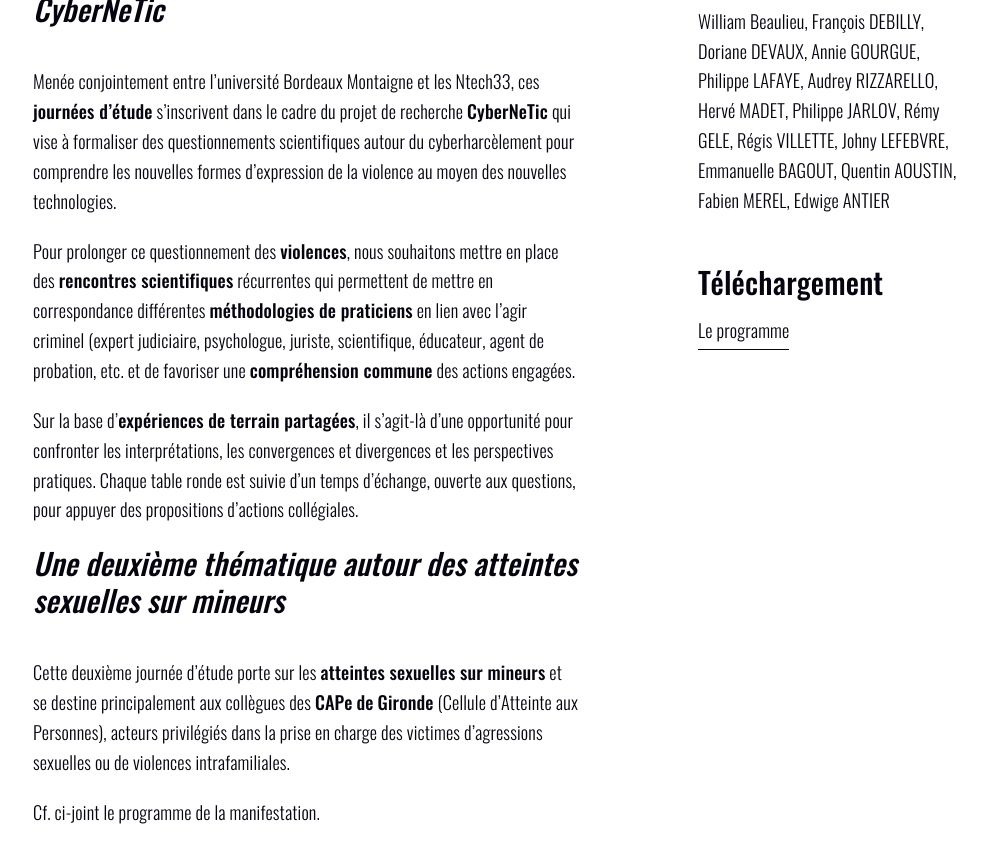
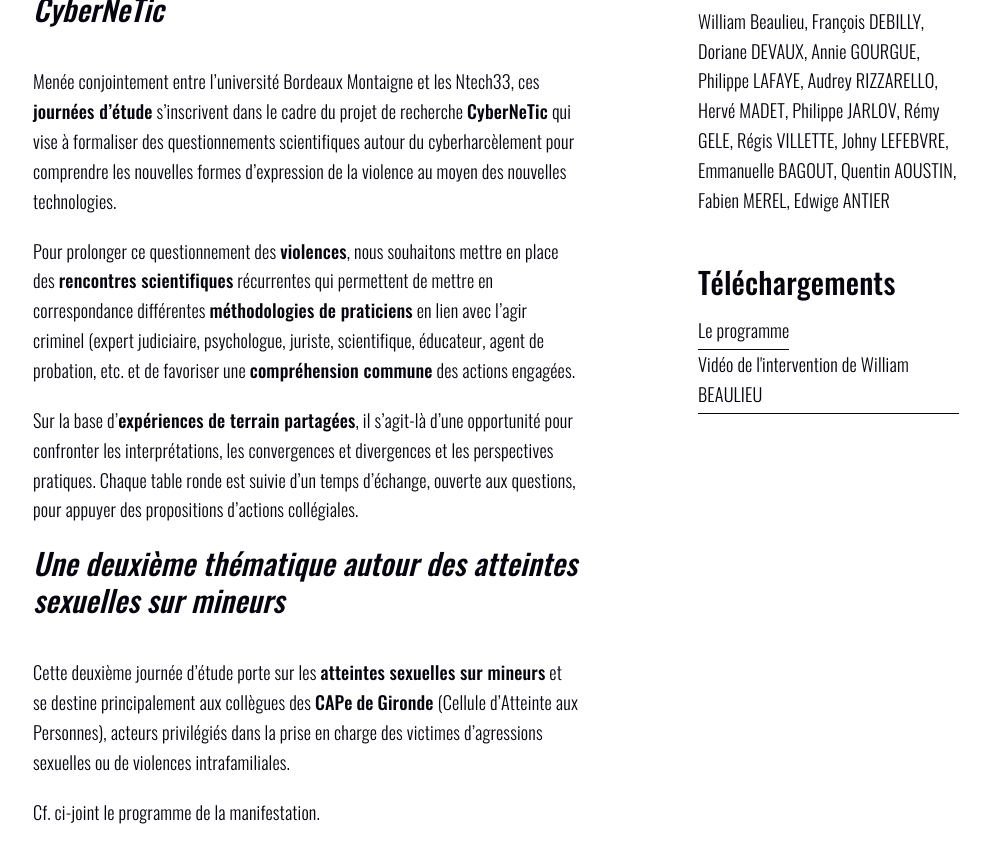
Before and after one commit to noesya/cyberneticproject, a Jekyll site: the page built from _study_days/atteintes-sexuelles-sur-mineurs-2eme-journee-d-etude-en-cours-d-elaboration.html, in a window 1280 px wide and 900 px high, scrolled down 947 px. Shown: the top 863 px of the window, without its empty margins (144-1131 px from the left). Built offline with Jekyll 4.4.1, drawn with Linux system fonts in a browser that asks for light colours.

Commit message:
Update Journées d‘études “atteintes-sexuelles-sur-mineurs-2eme-journee-d-etude-en-cours-d-elaboration”

```diff
--- a/_study_days/atteintes-sexuelles-sur-mineurs-2eme-journee-d-etude-en-cours-d-elaboration.html
+++ b/_study_days/atteintes-sexuelles-sur-mineurs-2eme-journee-d-etude-en-cours-d-elaboration.html
@@ -26,6 +26,8 @@
 downloads:
   - name: Le programme
     file: /assets/images/uploads/programme-journe-e-d-e-tudes-2-cybernetic.pdf
+  - name: Vidéo de l'intervention de William BEAULIEU
+    file: https://youtu.be/Bf_3_luQwiY
 event_date: 2021-06-15T08:20:30.057Z
 warning: true
 ---
```
